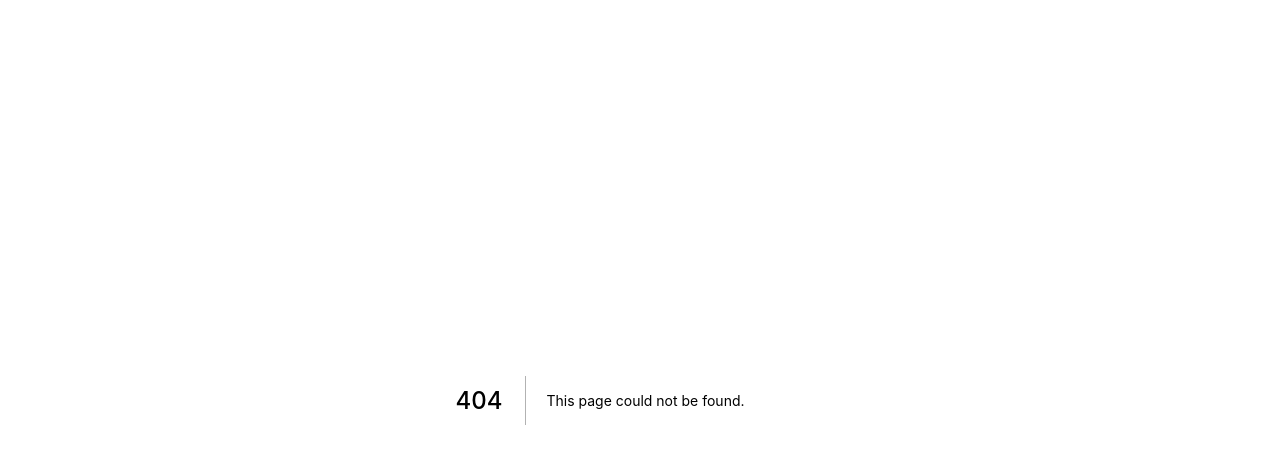
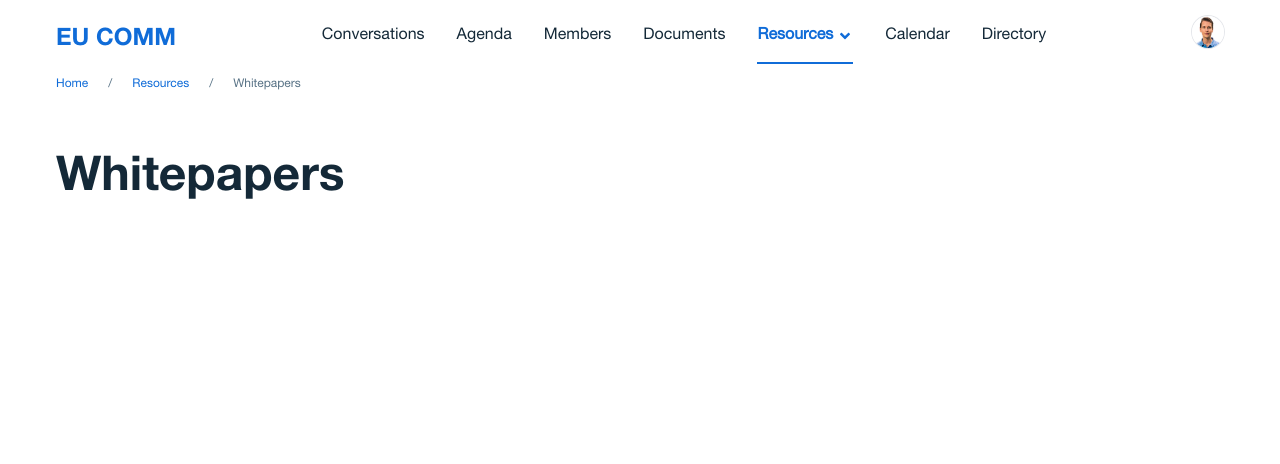
Before and after one commit to arpitgupta1214/eucomm, a Next.js app: page /resources/whitepapers in a window 1280 px wide. Before the commit this address had no page. Shown: the top 464 px of the page. Built offline with nearby package versions, Linux system fonts and the light colour scheme.

Commit message:
header design changes

```diff
--- a/components/Header/index.jsx
+++ b/components/Header/index.jsx
@@ -2,7 +2,7 @@ import Image from "next/image";
 import Link from "next/link";
 import s from "./header.module.scss";
 import { useRouter } from "next/router";
-
+import { FaAngleDown } from "react-icons/fa";
 const config = {
   companyName: "EU Comm",
   pages: [
@@ -18,12 +18,14 @@ const config = {
 
 const Header = () => {
   const router = useRouter();
-  const currentPage = new RegExp(`^${router.asPath.split("/")[1]}$`, "i");
+  const path = router.asPath.split("/").filter((page) => !!page);
+  const currentPage = new RegExp(`^${path[0]}$`, "i");
 
   return (
-    <header className="flex justify-between">
+    <header>
+      <div className="flex justify-between">
         {/* logo */}
-      <div className="text-skin-highlight font-bold text-lg uppercase mt-6">
+        <div className="text-skin-highlight font-bold text-2xl uppercase mt-6">
           <Link href="/">{config.companyName}</Link>
         </div>
         {/* pages */}
@@ -32,12 +34,13 @@ const Header = () => {
             const isCurrent = currentPage.test(page);
             return (
               <div
-              key={`page-${idx}`}
-              className={`mx-4 mt-6 pb-4 cursor-pointer ${
+                key={`head-page-${idx}`}
+                className={`mx-4 mt-6 pb-4 cursor-pointer flex items-center ${
                   isCurrent ? s.currentPage : ""
                 }`}
               >
                 {page}
+                {isCurrent && <FaAngleDown className="ml-1" />}
               </div>
             );
           })}
@@ -52,6 +55,25 @@ const Header = () => {
             className="w-full h-full"
           />
         </div>
+      </div>
+      {/*breadcrumb*/}
+      <div className="flex mt-3">
+        {["home", ...path].map((page, idx) => {
+          const last = idx === path.length;
+          return (
+            <div key={`breadcrumb-page-${idx}`} className="text-xs">
+              <span
+                className={`capitalize ${
+                  last ? "text-skin-light" : "text-skin-highlight"
+                }`}
+              >
+                {page}
+              </span>
+              {!last && <span className="text-skin-light mx-5">/</span>}
+            </div>
+          );
+        })}
+      </div>
     </header>
   );
 };
--- a/pages/index.js
+++ b/pages/index.js
@@ -1,6 +1,6 @@
 import Layout from "../components/Layout";
 const Home = () => {
-  return "Home";
+  return "Sample Content";
 };
 
 Home.layout = Layout;
--- a/pages/resources/whitepaper.jsx
+++ /dev/null
@@ -1,8 +0,0 @@
-import Layout from "components/Layout";
-
-const Whitepaper = () => {
-  return "whitepaper";
-};
-
-Whitepaper.layout = Layout;
-export default Whitepaper;
--- /dev/null
+++ b/pages/resources/whitepapers.jsx
@@ -0,0 +1,8 @@
+import Layout from "components/Layout";
+
+const Whitepapers = () => {
+  return <div className="font-bold text-5xl mt-16">Whitepapers</div>;
+};
+
+Whitepapers.layout = Layout;
+export default Whitepapers;
```
Lines whose indentation alone changed are shown as unchanged.
